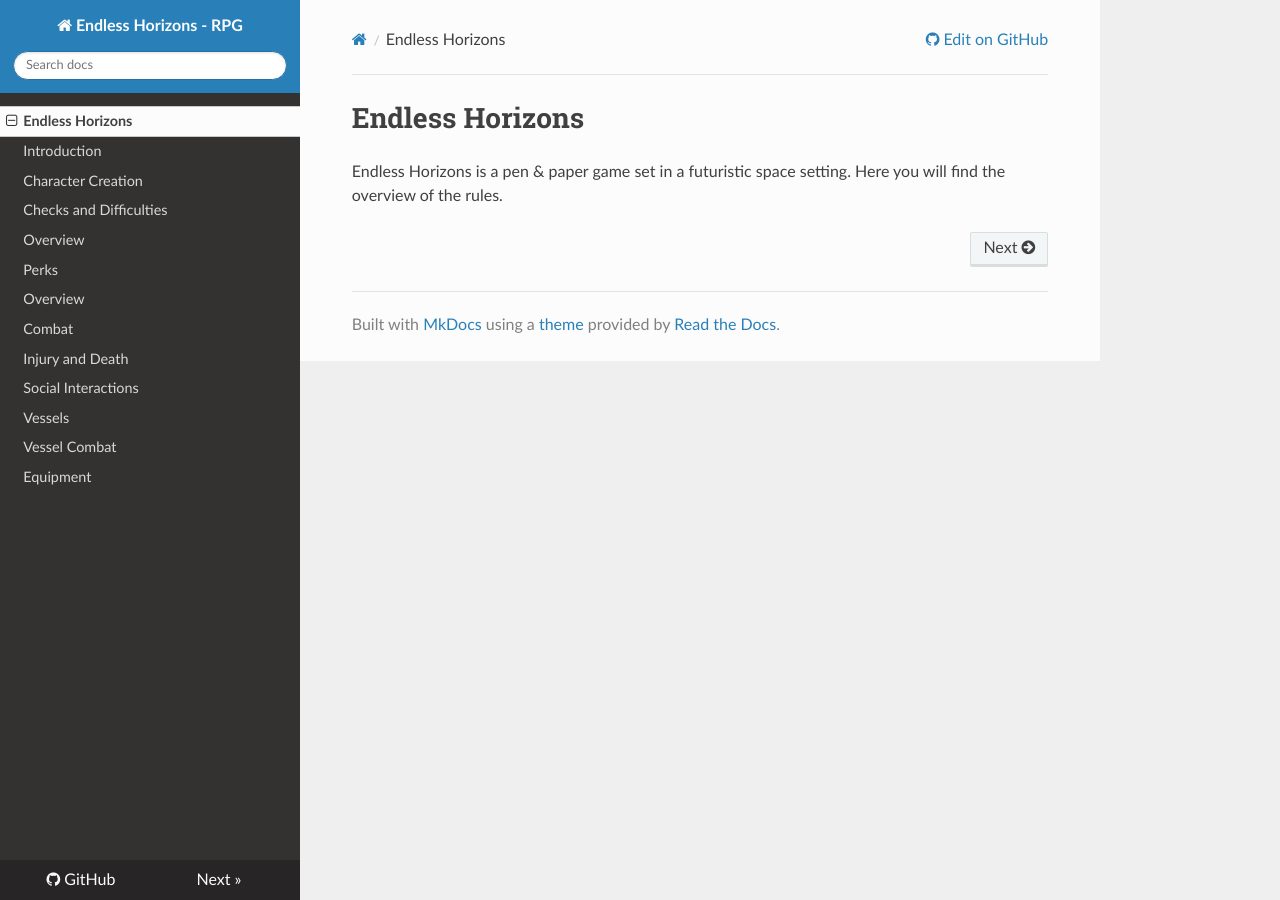
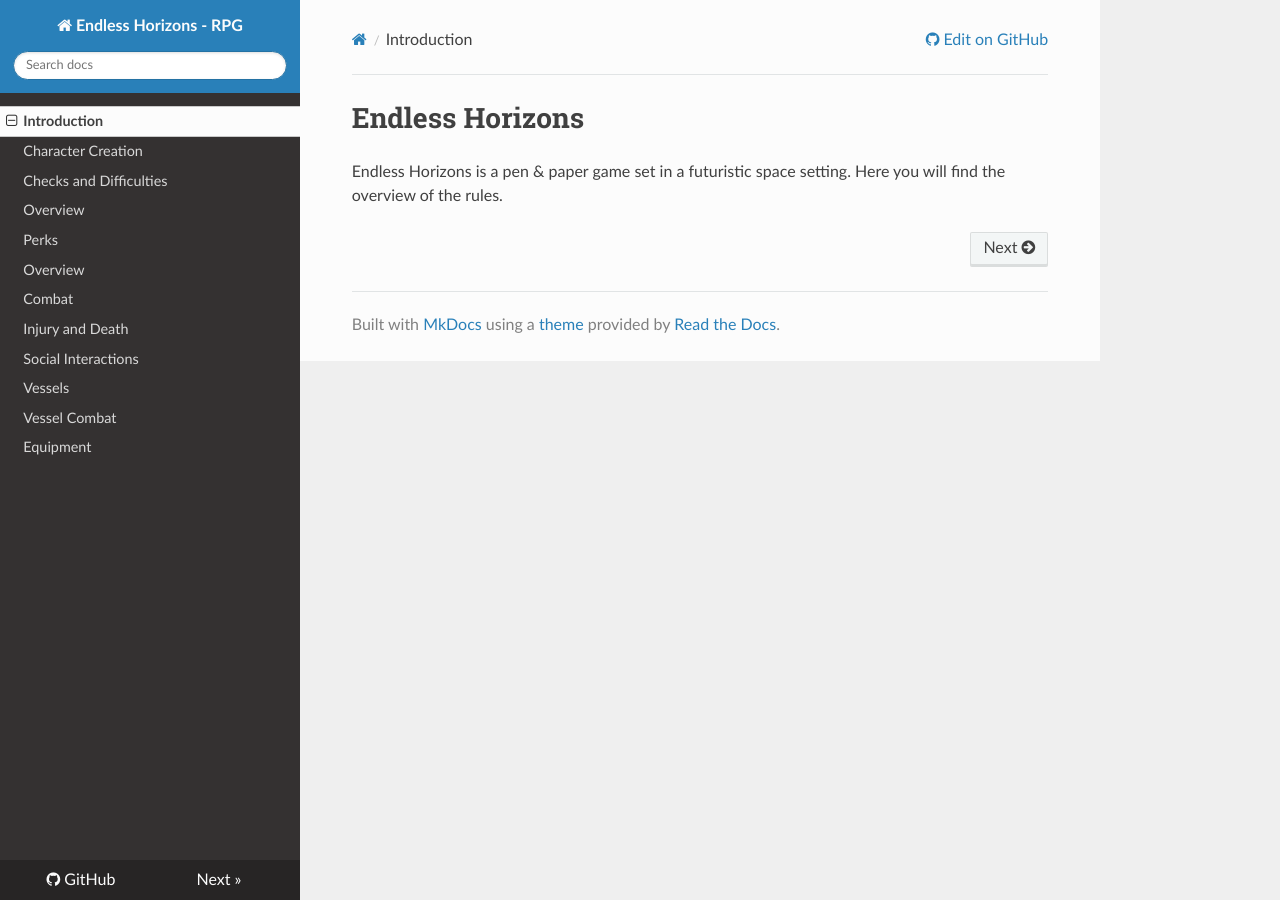
Before and after one commit to ehrpg/rules, an MkDocs documentation site: the page built from docs/index.md, in a window 1280 px wide. Built offline with MkDocs 1.6.1, drawn with Linux system fonts in a browser that asks for light colours; nearby versions of some CDN libraries; old or Windows-style settings are respelled for this version of MkDocs; some of the changed lines change nothing that is shown.

Commit message:
Changed Home to Introduction. Removed Introduction file.

```diff
--- a/mkdocs.yml
+++ b/mkdocs.yml
@@ -6,8 +6,7 @@ dev_addr: 0.0.0.0:8000
 theme: readthedocs
 
 pages:
-- 'index.md'
-- 'introduction.md'
+- Introduction: 'index.md'
 - Character Creation: 'charactercreation.md'
 - Checks and Difficulties: 'checks.md'
 - 'skills.md'
```
Also changed, not shown: docs/introduction.md (deleted).
